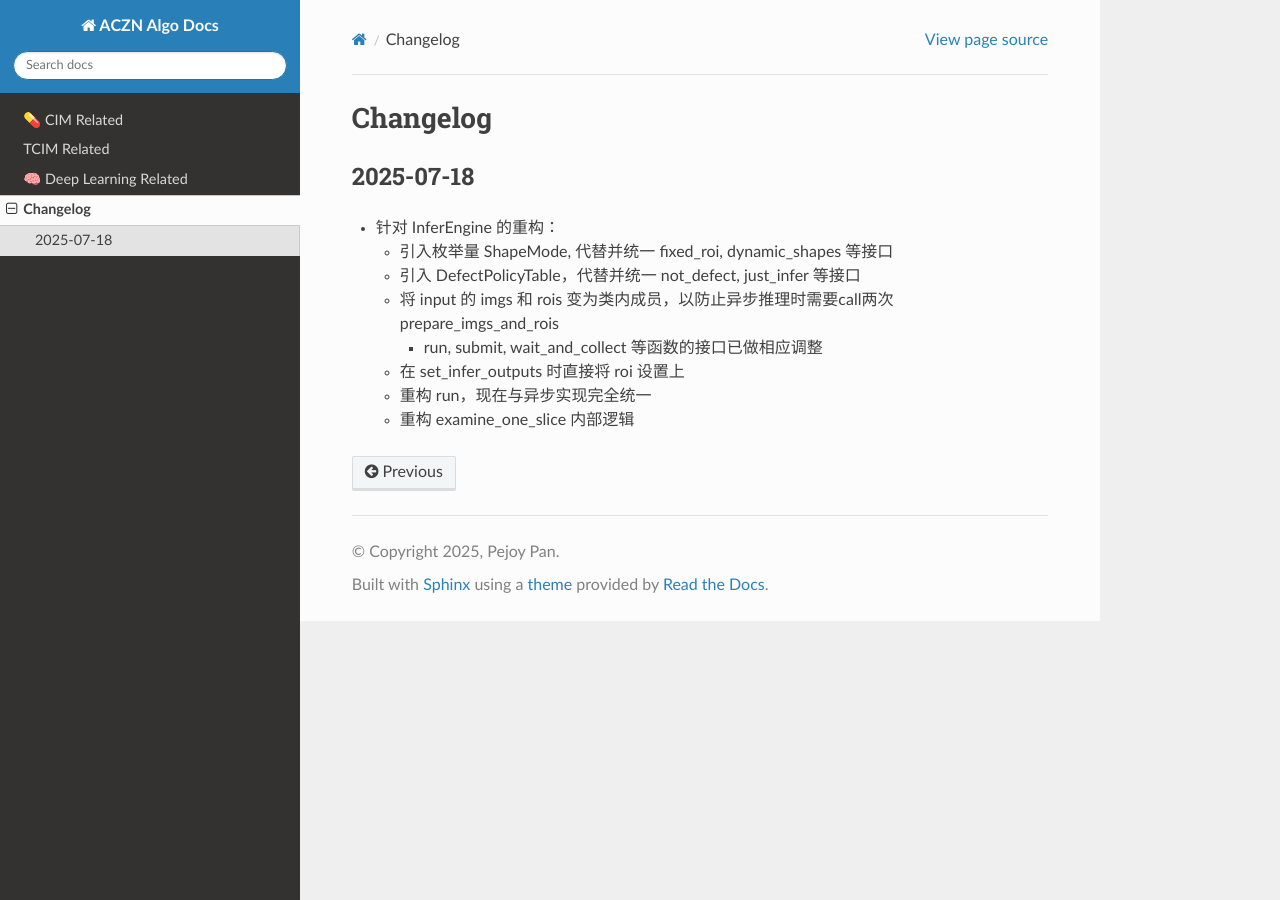
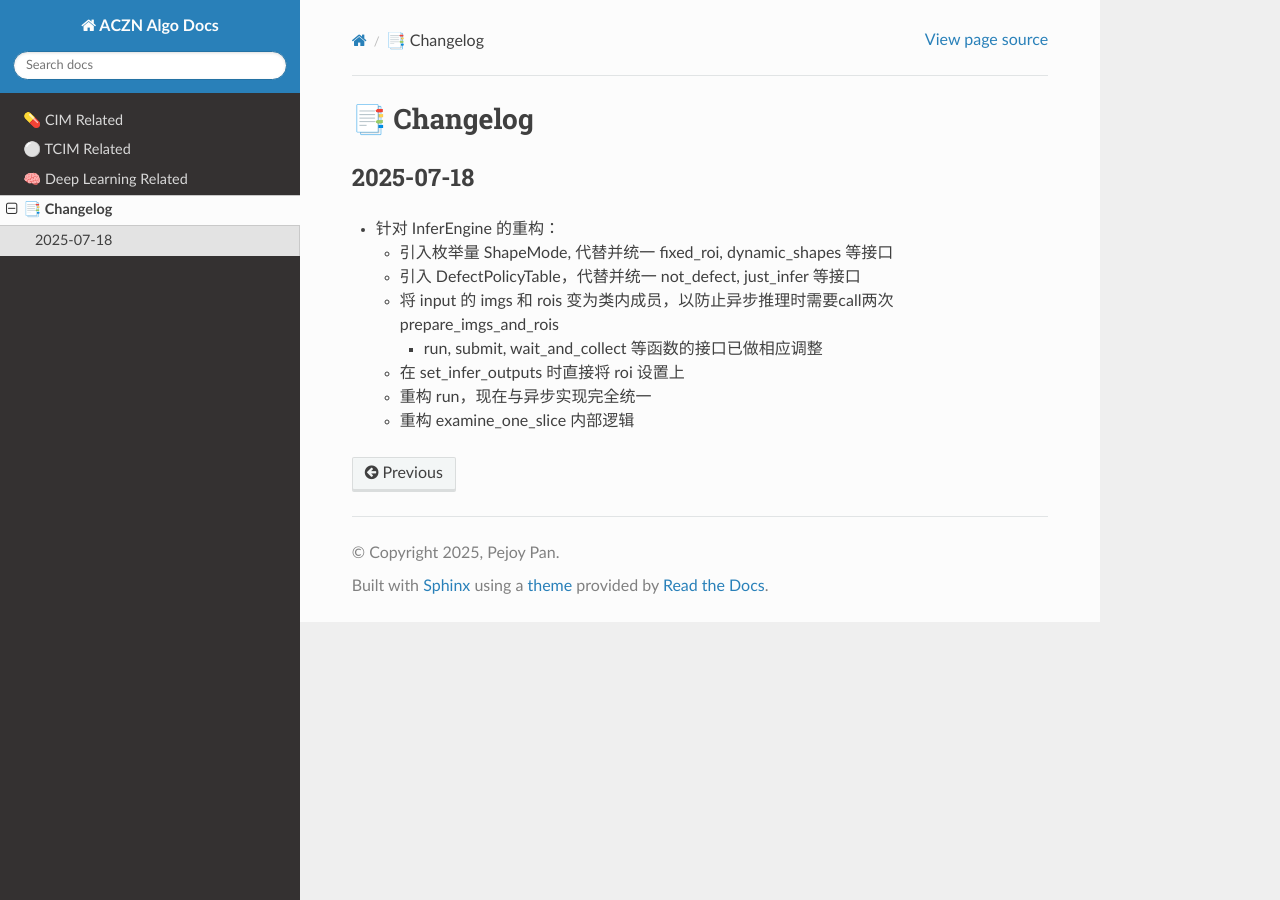
Before and after one commit to pejoypan/aczn-algo-docs, a Sphinx documentation site: the page built from docs/source/changelog.md, in a window 1280 px wide. Built offline with Sphinx 7.4.7 and the Read the Docs theme 3.1.0, drawn with Linux system fonts in a browser that asks for light colours.

```diff
--- a/docs/source/changelog.md
+++ b/docs/source/changelog.md
@@ -1,4 +1,4 @@
-# Changelog
+# 📑 Changelog
 
 ### 2025-07-18
 
--- a/docs/source/tcim/index.rst
+++ b/docs/source/tcim/index.rst
@@ -1,4 +1,4 @@
-TCIM Related
+⚪ TCIM Related
 =========
 
 .. toctree::
```
